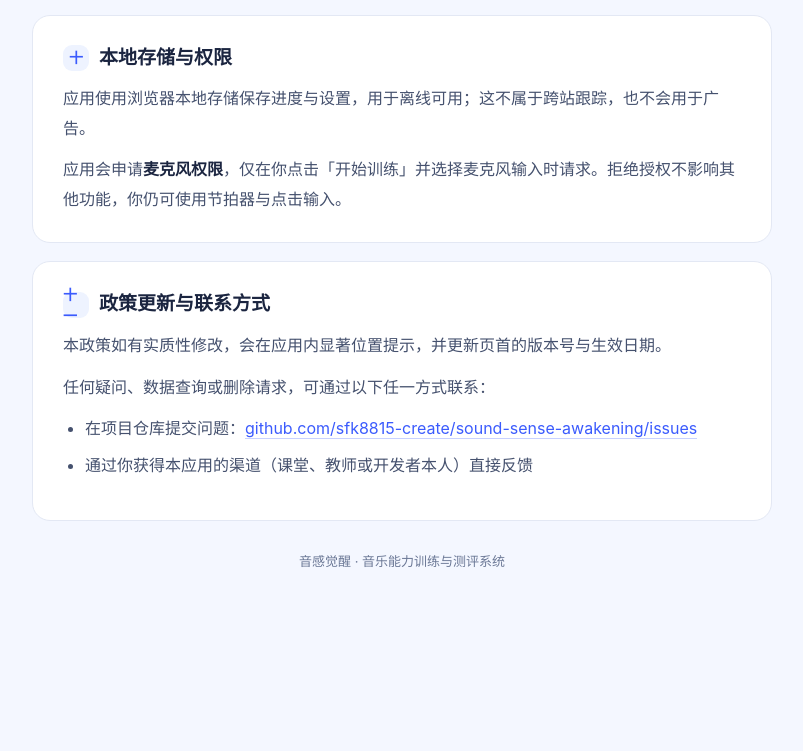
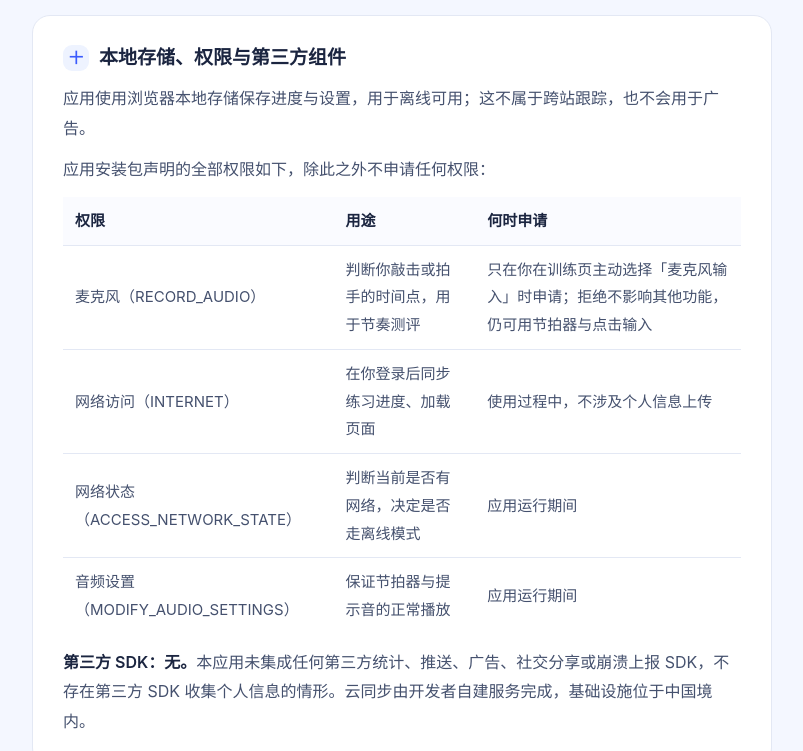
Before and after one commit to sfk8815-create/sound-sense-awakening, a plain HTML site: page outputs/chordz-cn/privacy.html in a window 1280 px wide. Shown: the part 2896-3647 px from the top of the page, without its empty margins (238-1041 px from the left). Before the commit the page ends 3541 px from the top, so only its background shows below. Drawn offline with Linux system fonts and the light colour scheme.

Commit message:
APK 加隐私政策首启弹窗（商店合规）；隐私政策补权限清单与第三方SDK声明

```diff
--- a/outputs/chordz-cn/privacy.html
+++ b/outputs/chordz-cn/privacy.html
@@ -167,9 +167,37 @@
   </div>
 
   <div class="card">
-    <h2><span class="n">十</span>本地存储与权限</h2>
+    <h2><span class="n">十</span>本地存储、权限与第三方组件</h2>
     <p>应用使用浏览器本地存储保存进度与设置，用于离线可用；这不属于跨站跟踪，也不会用于广告。</p>
-    <p>应用会申请<strong>麦克风权限</strong>，仅在你点击「开始训练」并选择麦克风输入时请求。拒绝授权不影响其他功能，你仍可使用节拍器与点击输入。</p>
+    <p>应用安装包声明的全部权限如下，除此之外不申请任何权限：</p>
+    <table class="perm">
+      <thead>
+        <tr><th>权限</th><th>用途</th><th>何时申请</th></tr>
+      </thead>
+      <tbody>
+        <tr>
+          <td>麦克风（RECORD_AUDIO）</td>
+          <td>判断你敲击或拍手的时间点，用于节奏测评</td>
+          <td>只在你在训练页主动选择「麦克风输入」时申请；拒绝不影响其他功能，仍可用节拍器与点击输入</td>
+        </tr>
+        <tr>
+          <td>网络访问（INTERNET）</td>
+          <td>在你登录后同步练习进度、加载页面</td>
+          <td>使用过程中，不涉及个人信息上传</td>
+        </tr>
+        <tr>
+          <td>网络状态（ACCESS_NETWORK_STATE）</td>
+          <td>判断当前是否有网络，决定是否走离线模式</td>
+          <td>应用运行期间</td>
+        </tr>
+        <tr>
+          <td>音频设置（MODIFY_AUDIO_SETTINGS）</td>
+          <td>保证节拍器与提示音的正常播放</td>
+          <td>应用运行期间</td>
+        </tr>
+      </tbody>
+    </table>
+    <p><strong>第三方 SDK：无。</strong>本应用未集成任何第三方统计、推送、广告、社交分享或崩溃上报 SDK，不存在第三方 SDK 收集个人信息的情形。云同步由开发者自建服务完成，基础设施位于中国境内。</p>
   </div>
 
   <div class="card">
```
Also changed, not shown: 1 other file.
